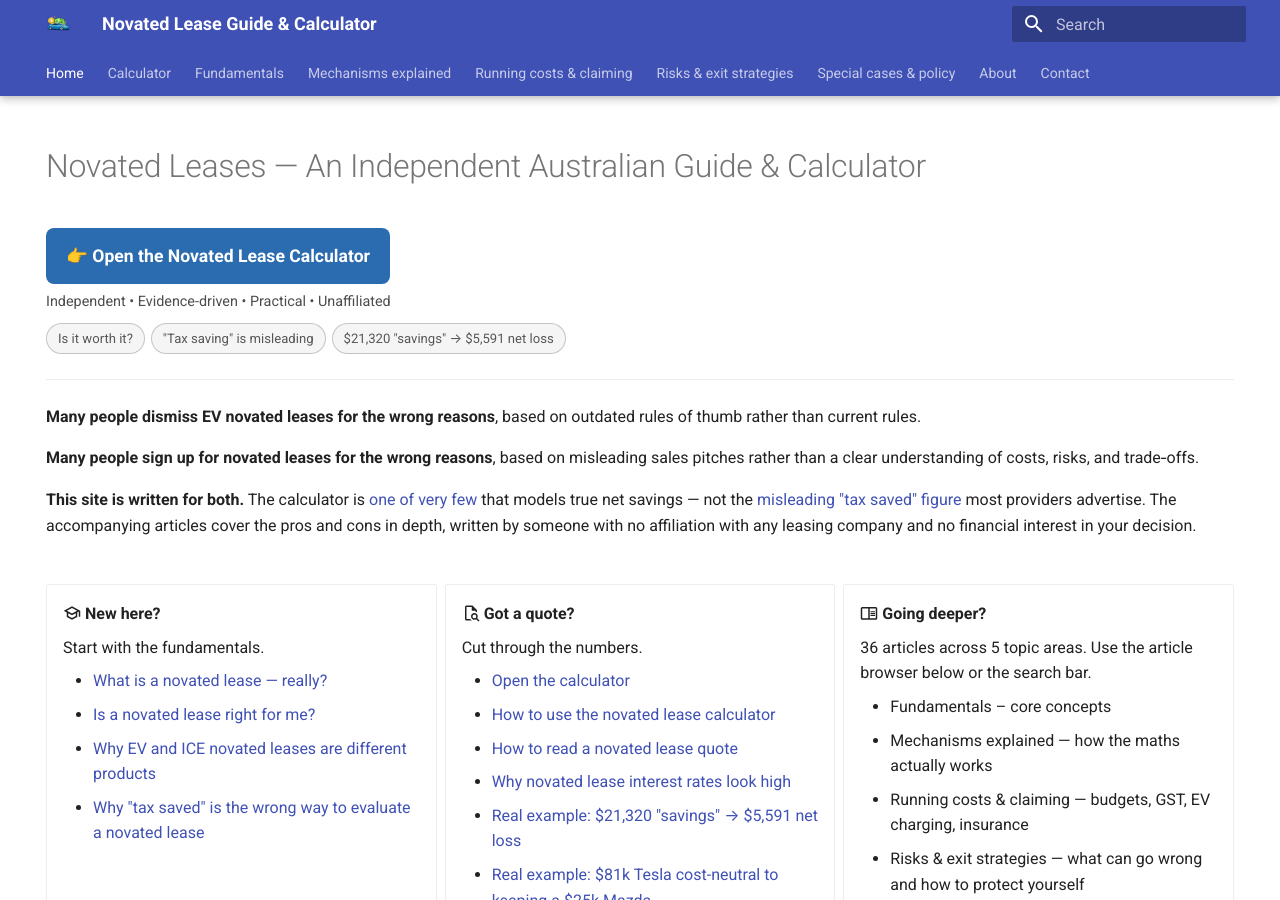
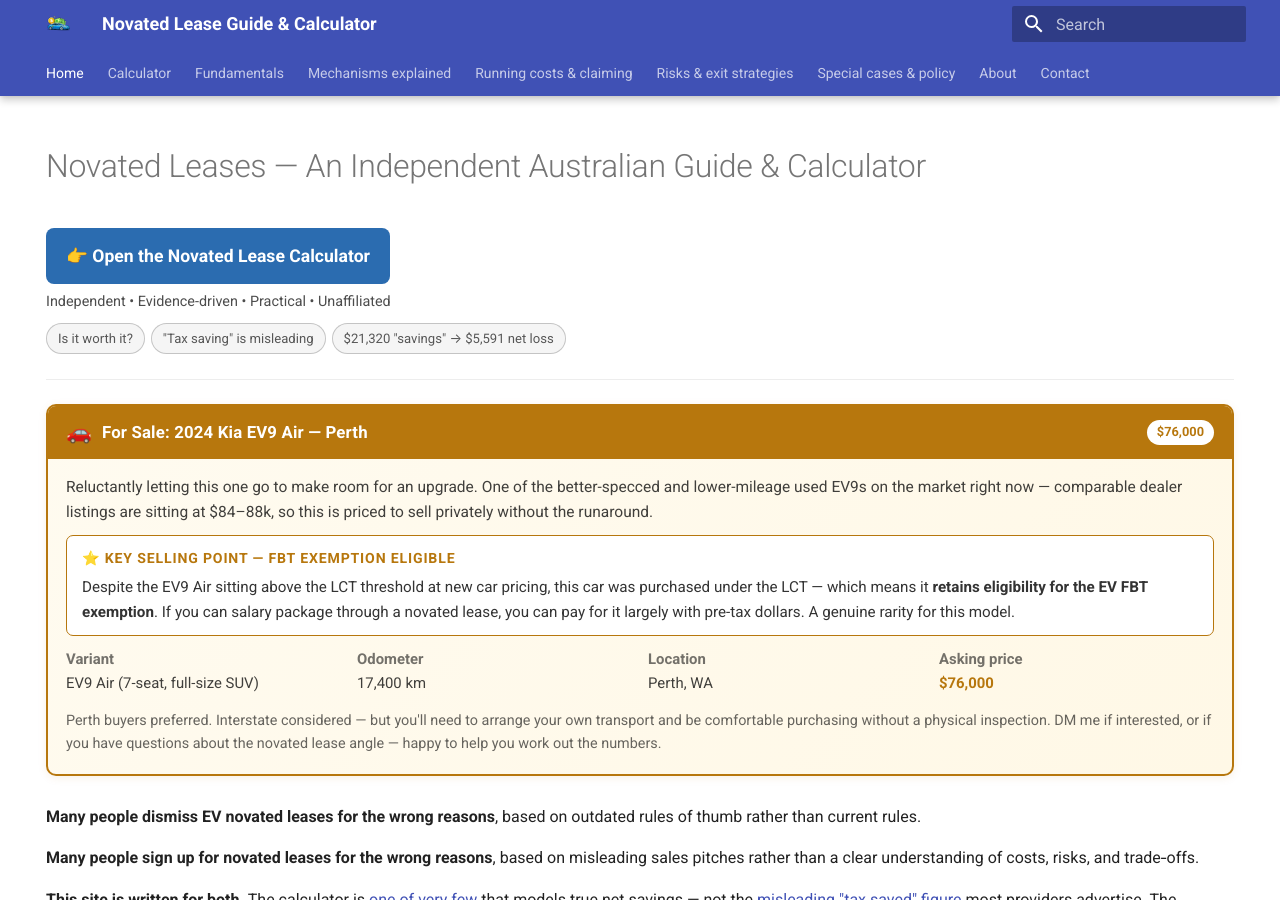
Before and after one commit to novatedlease/novatedlease.github.io, an MkDocs documentation site: the page built from docs/index.md, in a window 1280 px wide and 900 px high. Built offline with MkDocs 1.6.1 and Material for MkDocs 9.7.7, drawn with Linux system fonts in a browser that asks for light colours.

```diff
--- a/docs/index.md
+++ b/docs/index.md
@@ -27,6 +27,33 @@
 
 
 ---
+
+<div style="margin: 4px 0 28px 0; border: 2px solid #b7770d; border-radius: 10px; background: linear-gradient(135deg, #fffbf0 0%, #fff8e6 100%); overflow: hidden; box-shadow: 0 2px 8px rgba(183,119,13,0.10);">
+  <div style="background: #b7770d; padding: 10px 18px; display: flex; align-items: center; gap: 10px;">
+    <span style="font-size: 1.3em;">🚗</span>
+    <span style="color: white; font-weight: 700; font-size: 1.05em; letter-spacing: 0.01em;">For Sale: 2024 Kia EV9 Air — Perth</span>
+    <span style="margin-left: auto; background: white; color: #b7770d; font-weight: 700; font-size: 0.8em; padding: 2px 10px; border-radius: 20px; white-space: nowrap;">$76,000</span>
+  </div>
+  <div style="padding: 16px 18px 18px 18px;">
+
+  <p style="margin: 0 0 10px 0; color: rgba(0,0,0,0.75); font-size: 0.97em;">Reluctantly letting this one go to make room for an upgrade. One of the better-specced and lower-mileage used EV9s on the market right now — comparable dealer listings are sitting at $84–88k, so this is priced to sell privately without the runaround.</p>
+
+  <div style="background: white; border: 1.5px solid #b7770d; border-radius: 7px; padding: 11px 15px; margin-bottom: 12px;">
+    <div style="font-weight: 700; color: #b7770d; font-size: 0.88em; text-transform: uppercase; letter-spacing: 0.06em; margin-bottom: 6px;">⭐ Key selling point — FBT Exemption Eligible</div>
+    <p style="margin: 0; font-size: 0.95em; color: rgba(0,0,0,0.8);">Despite the EV9 Air sitting above the LCT threshold at new car pricing, this car was purchased under the LCT — which means it <strong>retains eligibility for the EV FBT exemption</strong>. If you can salary package through a novated lease, you can pay for it largely with pre-tax dollars. A genuine rarity for this model.</p>
+  </div>
+
+  <div style="display: grid; grid-template-columns: repeat(auto-fit, minmax(200px, 1fr)); gap: 6px 16px; margin-bottom: 14px;">
+    <div style="font-size: 0.93em; color: rgba(0,0,0,0.75);"><span style="font-weight: 600; color: rgba(0,0,0,0.55);">Variant</span><br>EV9 Air (7-seat, full-size SUV)</div>
+    <div style="font-size: 0.93em; color: rgba(0,0,0,0.75);"><span style="font-weight: 600; color: rgba(0,0,0,0.55);">Odometer</span><br>17,400 km</div>
+    <div style="font-size: 0.93em; color: rgba(0,0,0,0.75);"><span style="font-weight: 600; color: rgba(0,0,0,0.55);">Location</span><br>Perth, WA</div>
+    <div style="font-size: 0.93em; color: rgba(0,0,0,0.75);"><span style="font-weight: 600; color: rgba(0,0,0,0.55);">Asking price</span><br><strong style="color: #b7770d;">$76,000</strong></div>
+  </div>
+
+  <p style="margin: 0; font-size: 0.9em; color: rgba(0,0,0,0.6);">Perth buyers preferred. Interstate considered — but you'll need to arrange your own transport and be comfortable purchasing without a physical inspection. DM me if interested, or if you have questions about the novated lease angle — happy to help you work out the numbers.</p>
+
+  </div>
+</div>
 
 **Many people dismiss EV novated leases for the wrong reasons**, based on outdated rules of thumb rather than current rules.
 
```
Also changed, not shown: docs/includes/support-box.md (+1 -1 lines).
